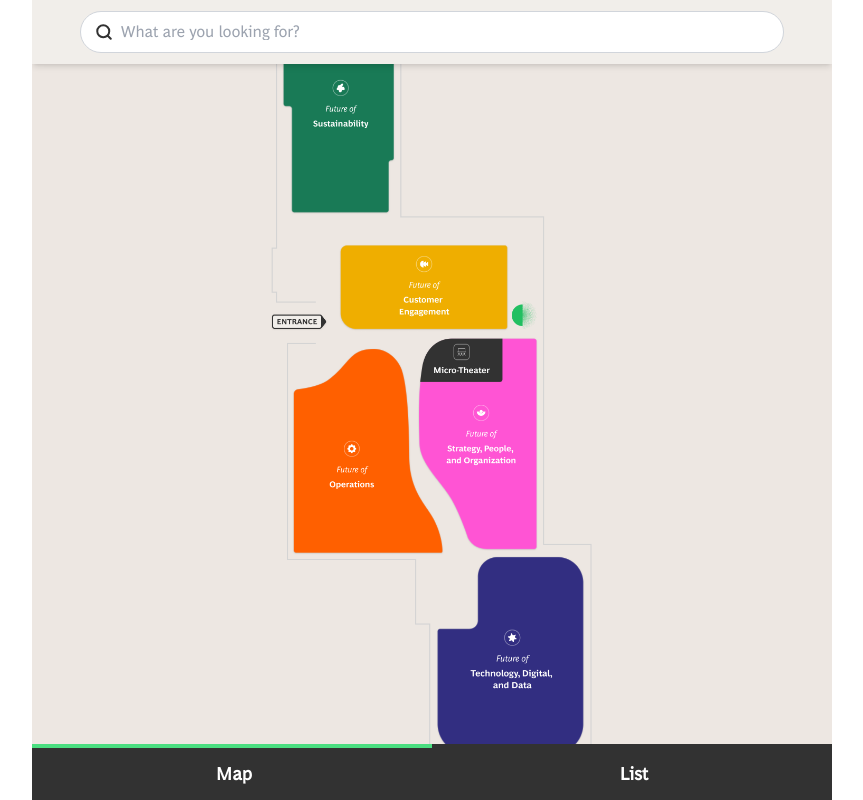
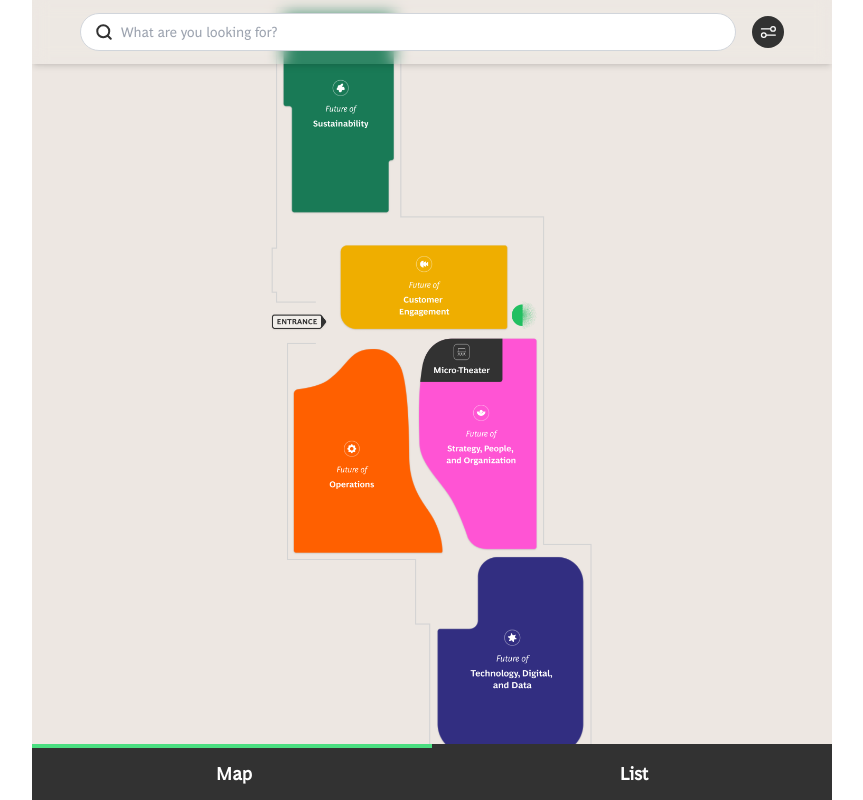
Before and after one commit to diecolgar/edge-map-2025, a Next.js app: page / in a window 1280 px wide. Shown: the whole page, without its empty margins (208-1071 px from the left). Built offline with nearby package versions, Linux system fonts and the light colour scheme.

Commit message:
latest changes

```diff
--- a/app/EventMap.jsx
+++ b/app/EventMap.jsx
@@ -173,10 +173,6 @@ const EventMap = () => {
       <div className="w-full max-w-[800px] h-dvh relative overflow-hidden">
         <TopBar searchQuery={searchQuery} onSearch={setSearchQuery} />
 
-        <div className="absolute top-0 left-0 m-4 z-50 bg-white p-2 rounded shadow">
-          {filteredLocations.length} booths
-        </div>
-
         {/* MAP VIEW */}
         <div
           className={`absolute inset-0 transition-opacity duration-300 ${
@@ -231,8 +227,8 @@ const EventMap = () => {
                   key={svc.boothId}
                   position={svc.position}
                   icon={divIcon({
-                    html: `<img src="${svc.iconUrl}" style="width:30px;height:30px;" />`,
-                    iconSize: [30, 30],
+                    html: `<img src="${svc.iconUrl}" style="width:24px;height:24px;" />`,
+                    iconSize: [24, 24],
                     iconAnchor: [20, 20],
                     className: "p-0 bg-transparent border-none shadow-none",
                   })}
--- a/app/components/BoothList.js
+++ b/app/components/BoothList.js
@@ -33,7 +33,7 @@ const BoothList = ({ booths, onSelect }) => {
   }, {});
 
   return (
-    <div className="overflow-y-auto max-h-full pb-16 pt-16">
+    <div className="overflow-y-auto bg-edgeBackground max-h-full pb-14 pt-16">
       {Object.entries(grouped).map(([neighbourhood, groupBooths]) => {
         const style = neighbourhoodStyles[neighbourhood] || {
           label: `Group: ${neighbourhood}`,
--- a/app/components/ServiceInfoSheet.jsx
+++ b/app/components/ServiceInfoSheet.jsx
@@ -8,15 +8,15 @@ const ServiceInfoSheet = ({ service, onClose }) => {
     <AnimatePresence>
       <motion.div
         key={service.boothId}
-        className="absolute bottom-0 left-0 w-full bg-white shadow-lg border-t z-50 rounded-t-2xl"
+        className="absolute bottom-0 flex flex-col gap-4 left-0 w-full bg-white shadow-lg border-t z-50 rounded-t-2xl py-2 mb-14"
         initial={{ height: 0 }}
-        animate={{ height: "140px" }}
+        animate={{ height: "auto" }}
         exit={{ height: 0 }}
         transition={{ duration: 0.4, ease: "easeInOut" }}
         style={{ overflow: "hidden" }}
       >
         <div className="flex items-center justify-between px-4 py-2">
-          <h2 className="text-lg font-bold flex items-center gap-4">
+          <h2 className="text-lg font-bold flex items-center gap-4 text-edgeText">
             <img src={service.iconUrl} alt={service.name} className="w-8 h-8" />
             {service.name}
           </h2>
@@ -28,6 +28,11 @@ const ServiceInfoSheet = ({ service, onClose }) => {
             <X size={16} color="white" />
           </button>
         </div>
+        {service.description && (
+          <div className="px-4 pb-4">
+            <p className="text-sm text-gray-600">{service.description}</p>
+          </div>
+        )}
       </motion.div>
     </AnimatePresence>
   );
--- a/app/components/TopBar.jsx
+++ b/app/components/TopBar.jsx
@@ -1,7 +1,26 @@
-const TopBar = ({ searchQuery, onSearch }) => {
+import React, { useState } from "react";
+
+const TopBar = ({ searchQuery, onSearch, onFilterClick }) => {
+  const [overlayVisible, setOverlayVisible] = useState(false);
+
+  // Mostrar el overlay al hacer click en la barra superior
+  const handleBarClick = () => {
+    setOverlayVisible(true);
+  };
+
   return (
-    <div className="absolute top-0 left-0 w-full z-[1000] bg-[#F1EEEA] backdrop-blur px-12 py-2 shadow-md h-16 flex items-center">
-      <div className="relative w-full">
+    <div className="relative" onClick={handleBarClick}>
+      {/* TopBar */}
+      <div
+        className="
+          absolute top-0 left-0 w-full z-[1000]
+          bg-[#F1EEEA]/10 backdrop-blur
+          px-12 py-2 shadow-md
+          h-16 flex items-center
+        "
+      >
+        {/* Search input */}
+        <div className="relative flex-1">
           <svg
             className="absolute left-4 top-1/2 transform -translate-y-1/2"
             xmlns="http://www.w3.org/2000/svg"
@@ -23,8 +42,47 @@ const TopBar = ({ searchQuery, onSearch }) => {
             placeholder="What are you looking for?"
             value={searchQuery}
             onChange={(e) => onSearch(e.target.value)}
-          className="pl-10 pr-4 py-2 w-full border border-gray-300 rounded-full focus:outline-none"
+            className="pl-10 pr-4 py-2 w-full text-sm border border-gray-300 rounded-full focus:outline-none"
           />
+        </div>
+
+        {/* Filter button */}
+        <button
+          onClick={onFilterClick}
+          className="ml-4 p-2 bg-edgeText rounded-full flex items-center justify-center"
+          aria-label="Filtros"
+        >
+          <svg
+            xmlns="http://www.w3.org/2000/svg"
+            className="w-4 h-4"
+            viewBox="0 0 19 16"
+            fill="none"
+          >
+            <path
+              d="M1.73389 4.35028L12.7339 4.35028M12.7339 4.35028C12.7339 5.86906 13.9651 7.10028 15.4839 7.10028C17.0027 7.10028 18.2339 5.86906 18.2339 4.35028C18.2339 2.8315 17.0027 1.60028 15.4839 1.60028C13.9651 1.60028 12.7339 2.8315 12.7339 4.35028ZM7.23389 11.6836L18.2339 11.6836M7.23389 11.6836C7.23389 13.2024 6.00267 14.4336 4.48389 14.4336C2.9651 14.4336 1.73389 13.2024 1.73389 11.6836C1.73389 10.1648 2.9651 8.93361 4.48389 8.93361C6.00267 8.93361 7.23389 10.1648 7.23389 11.6836Z"
+              stroke="white"
+              strokeWidth="1.5"
+              strokeLinecap="round"
+              strokeLinejoin="round"
+            />
+          </svg>
+        </button>
+
+        {/* Overlay solo visible tras click */}
+        {overlayVisible && (
+          <div
+            className="
+              absolute inset-0
+              bg-black bg-opacity-50
+              flex items-center justify-center
+              pointer-events-none
+            "
+          >
+            <span className="text-white font-semibold uppercase text-xs">
+              Search and filters unavailable in version 1
+            </span>
+          </div>
+        )}
       </div>
     </div>
   );
```
Also changed, not shown: public/services.json (+24 -0 lines), public/services/theatre.svg (added). Lines whose indentation alone changed are shown as unchanged.
